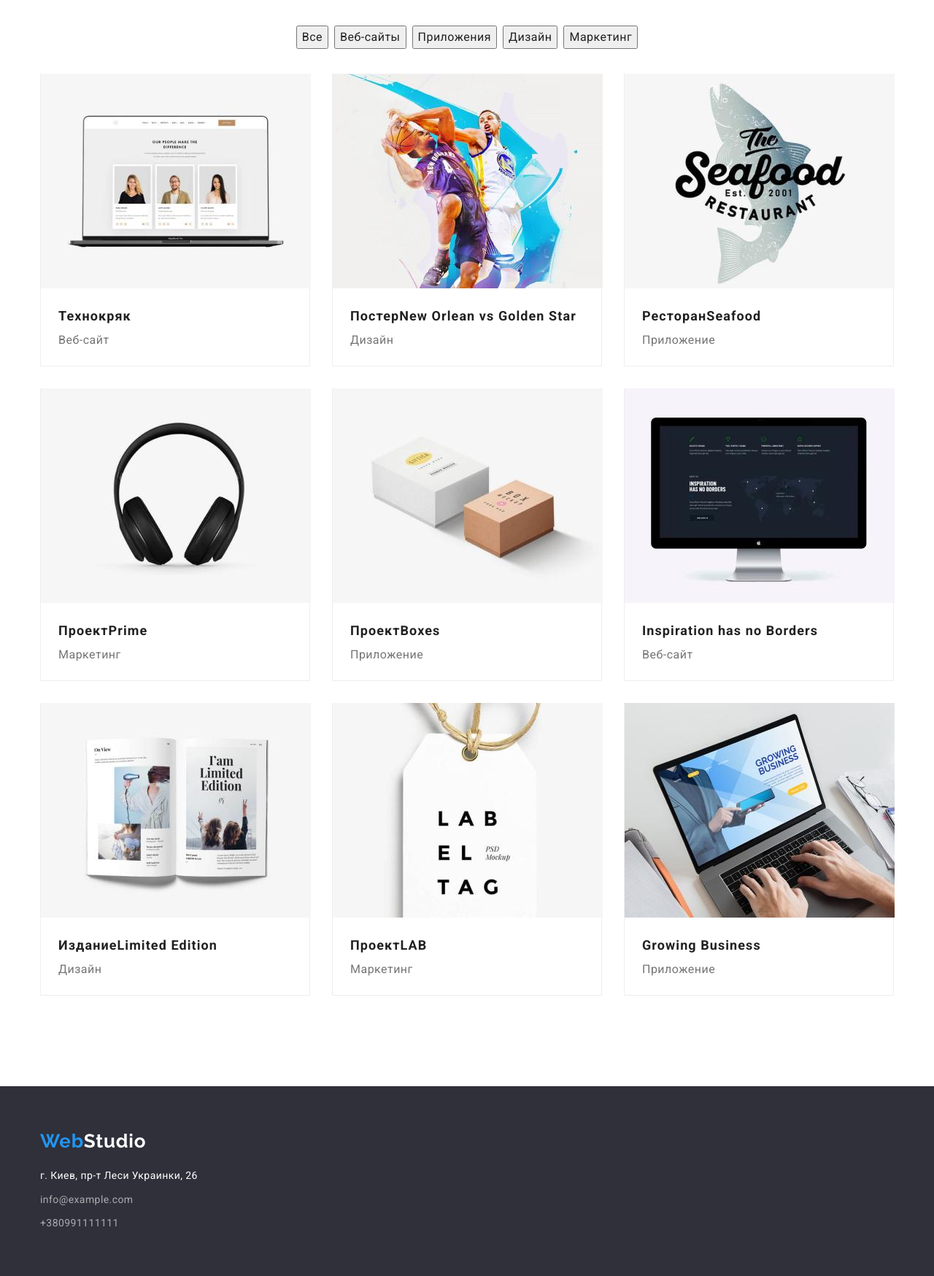
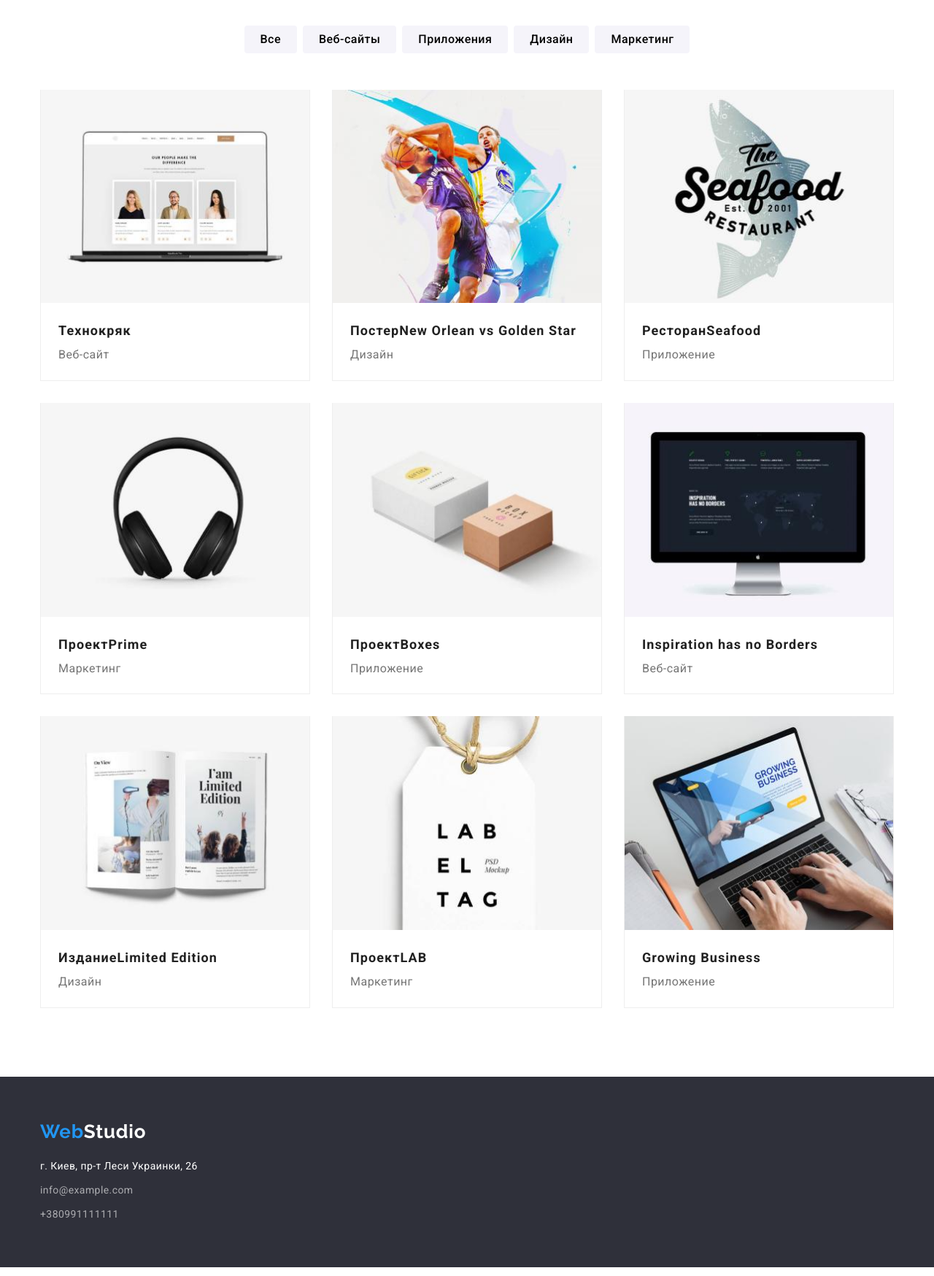
Before and after one commit to PavelMalyarenko/goit-markup-hw-03., a plain HTML site: page portfolio.html in a window 1280 px wide. Shown: the part 140-1888 px from the top of the page at 73% size. Drawn offline with Linux system fonts and the light colour scheme.

Commit message:
Внесены правки

```diff
--- a/css/styles.css
+++ b/css/styles.css
@@ -20,6 +20,8 @@ ul {
 }
 img {
   display: block;
+  max-width: 100%;
+  height: auto;
 }
 
 body {
@@ -145,11 +147,11 @@ body {
 
 /*----heading-section----*/
 .heading-section {
+  padding: 200px 0;
   background-color: #2f303a;
 }
 .heading-conteiner {
   text-align: center;
-  width: 696px;
 }
 .heading {
   font-weight: 900;
@@ -160,6 +162,9 @@ body {
   text-transform: uppercase;
   color: var(--secondary-text-color);
   margin-bottom: 30px;
+  width: 696px;
+  margin-right: auto;
+  margin-left: auto;
 }
 .btn {
   min-width: 200px;
@@ -257,7 +262,7 @@ body {
   text-align: center;
   letter-spacing: 0.03em;
   color: var(--main-color);
-  padding-bottom: 10px;
+  margin-bottom: 10px;
 }
 .position {
   font-size: 16px;
@@ -273,6 +278,9 @@ body {
   padding-top: 60px;
   padding-bottom: 60px;
 }
+.address-section {
+  margin-top: 20px;
+}
 .address-item {
   font-style: normal;
   font-size: 14px;
@@ -280,7 +288,6 @@ body {
   letter-spacing: 0.03em;
   color: var(--secondary-text-color);
   margin-bottom: 9px;
-  margin-top: 20px;
 }
 .footer-mail {
   font-style: normal;
@@ -304,24 +311,29 @@ body {
 .filters-list {
   display: flex;
   justify-content: center;
-  margin-bottom: 34px;
+  margin-bottom: 50px;
 }
 .filters-list .filter-item + .filter-item {
   margin-left: 8px;
 }
 .filter-btn {
+  font-family: Roboto;
+  font-weight: 500;
   font-size: 16px;
-  line-height: 26px;
+  line-height: 1.62;
   text-align: center;
   letter-spacing: 0.03em;
-  color: var(--main-color);
+  border-style: var(--secondary-text-color);
+  background-color: #f5f4fa;
+  border-radius: 4px;
+  padding: 6px 22px;
 }
 .filter-item :hover,
 .filter-item :focus {
   background-color: var(--hover-foces-color);
-  border-radius: 4px;
   color: #ffffff;
   cursor: pointer;
+  border-radius: 4px;
 }
 
 /*----project-section----*/
@@ -339,7 +351,7 @@ body {
   border-left: 1px solid #eeeeee;
   box-sizing: border-box;
 }
-.project-item :nth-last-child(-n + 3) {
+.project-item:nth-last-child(-n + 3) {
   margin-bottom: 0;
 }
 .project-item:nth-child(3n) {
--- a/portfolio.html
+++ b/portfolio.html
@@ -31,7 +31,7 @@
         </div>
     </header>
     <main>
-        <section class="section project-section">
+        <section class="section">
             <div class="conteiner">
             <h1 class="visually-hidden">Проекты</h1>
              <ul class="filters-list">
@@ -100,11 +100,11 @@
             </div>
         </section>
     </main>
-<footer class="section footer-section">
+<footer class="footer-section">
     <div class="conteiner">
         <!--footer-->
         <a class="logo link" lang="en" href="">Web<span class="logo-white">Studio</span></a>
-        <address>
+        <address class="address-section">
             <ul class="list">
                 <li class="address-item">г. Киев, пр-т Леси Украинки, 26</li>
                 <li><a class="footer-mail link" lang="en" href="mailto:info@example.com">info@example.com</a></li>
```
Also changed, not shown: index.html (+5 -5 lines).
